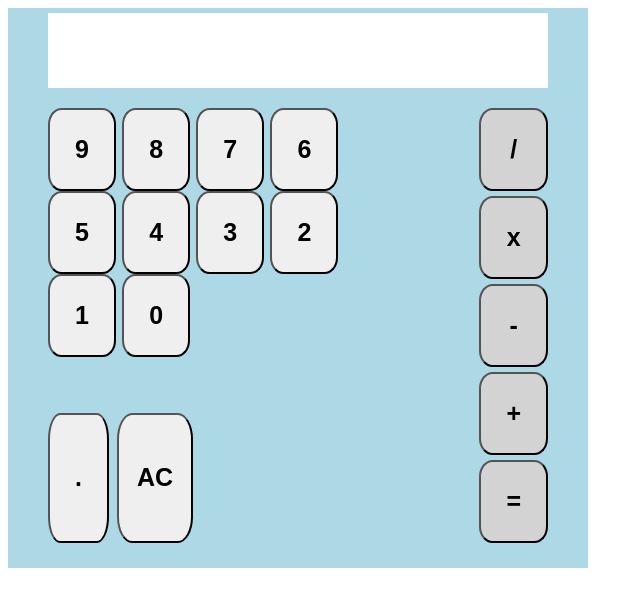
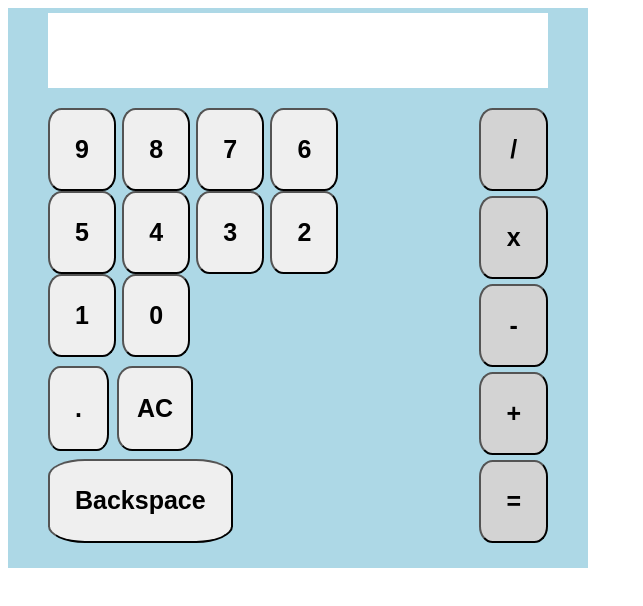
Before and after one commit to svaughn4/calculator, a plain HTML site: page index.html in a window 1280 px wide. Shown: the whole page, without its empty margins (0-643 px from the left). Drawn offline with Linux system fonts and the light colour scheme.

Commit message:
Add backspace button

```diff
--- a/index.html
+++ b/index.html
@@ -27,6 +27,7 @@
                     </div>
                     <button id="decimal">.</button>
                     <button id="clear">AC</button>
+                    <button id="back">Backspace</button>
                 </div>
                 <div class="functions">
                     <button id="divide">/</button>
```
